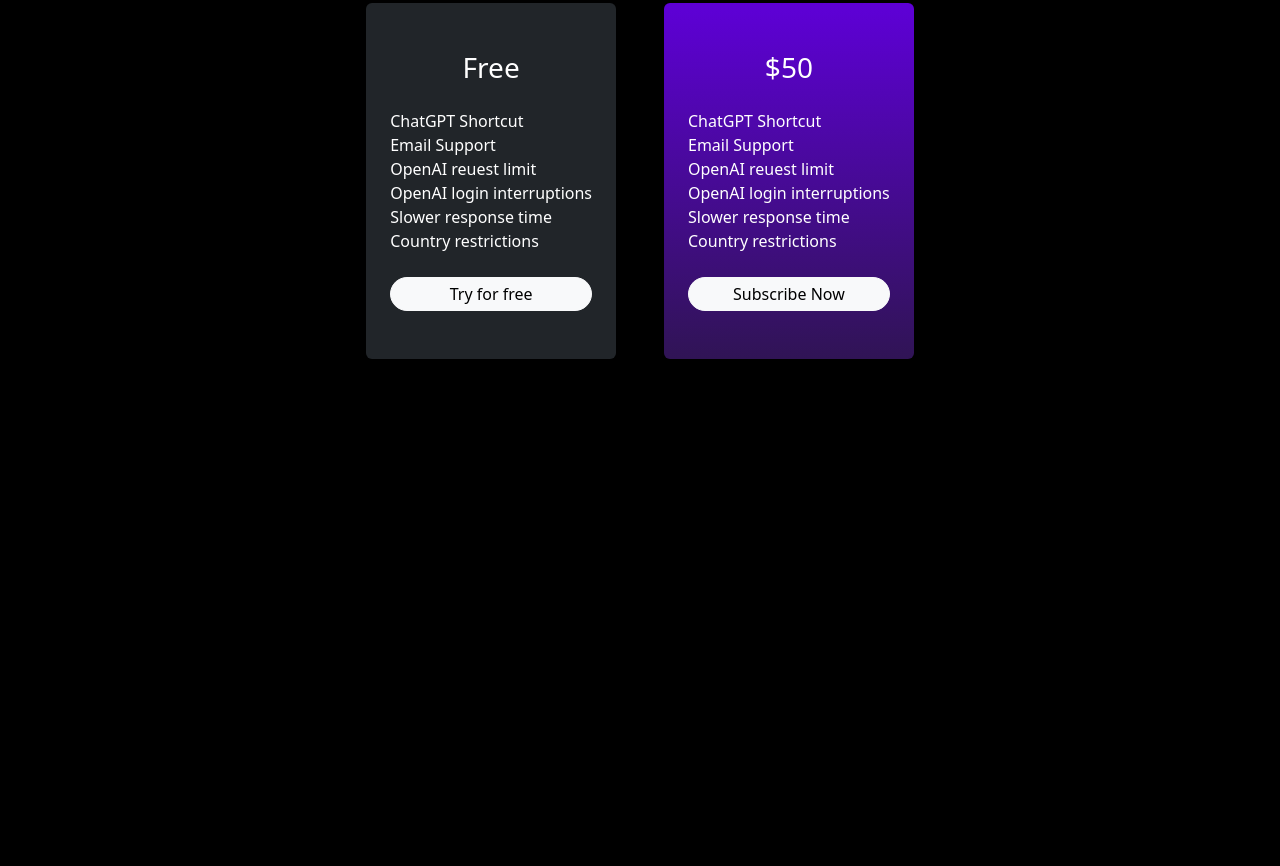
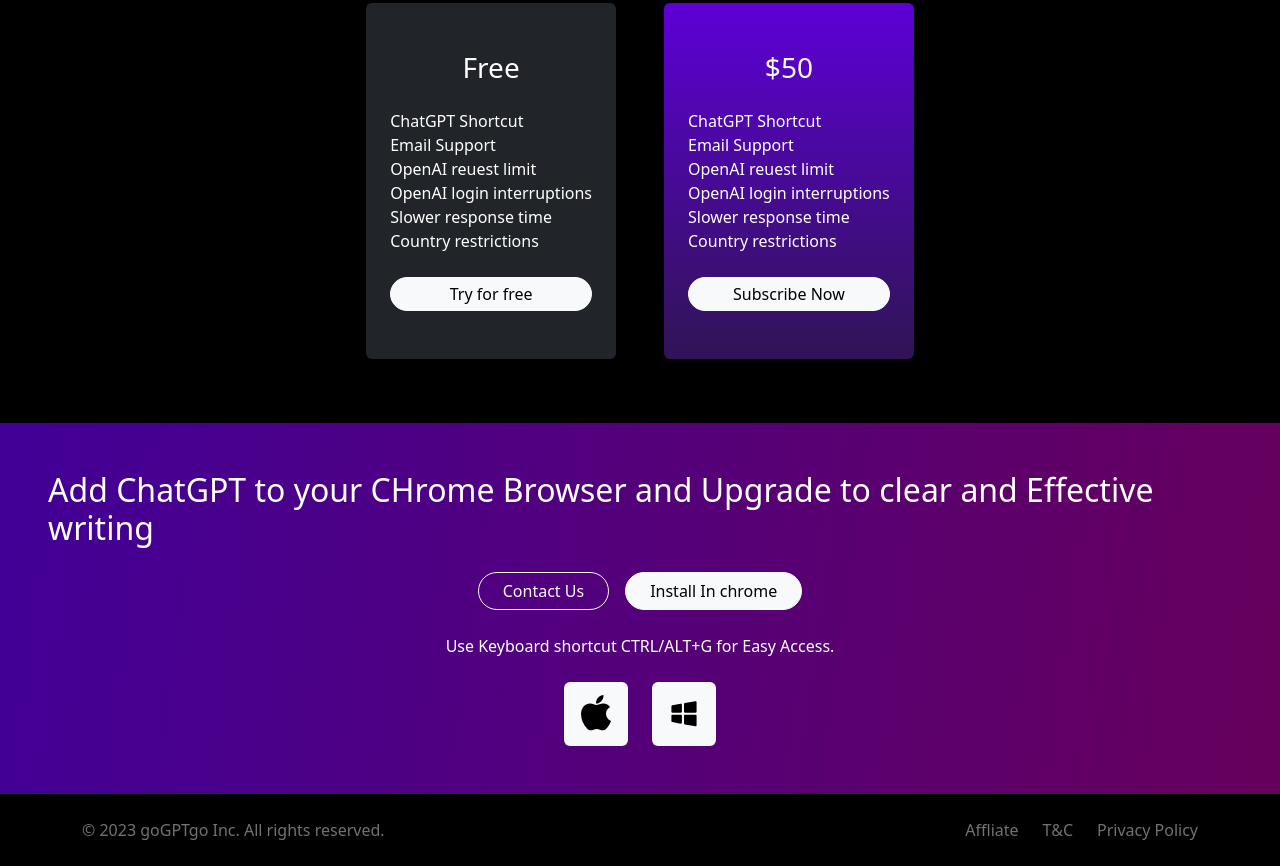
Before and after one commit to ashishatwalkover/gogpt, a plain HTML site: page index.html in a window 1280 px wide. Shown: the part 2401-3267 px from the top of the page. Before the commit the page ends 2824 px from the top, so only its background shows below. Drawn offline with nearby package versions, Linux system fonts and the light colour scheme.

Commit message:
dev dove

```diff
--- a/index.html
+++ b/index.html
@@ -172,48 +172,93 @@
     >
       <h2 class="text-white c-fs-sub-head">Testimonials</h2>
       <div class="col-12 d-flex align-items-center justify-content-center">
-        <span class="d-flex align-items-center justify-content-center c-fs-1 rounded-circle testimonials-errow  bg-dark"><img src="./img/arrow-back.svg"> </span>
-        <div class="d-flex align-items-center m-5 bg-dark gap-4 col-6 rounded py-5 px-4">
+        <span
+          class="d-flex align-items-center justify-content-center c-fs-1 rounded-circle testimonials-errow bg-dark"
+          ><img src="./img/arrow-back.svg" />
+        </span>
+        <div
+          class="d-flex align-items-center m-5 bg-dark gap-4 col-6 rounded py-5 px-4"
+        >
           <img src="./img/msg91-logo.svg" />
           <p class="c-fs-2">
             “As a team of 90 members, we have found goGPTgo to be an essential
             tool for our support team for effective communication. Its
-            impressive performance makes it a must-have for any support team.”<br>
+            impressive performance makes it a must-have for any support
+            team.”<br />
             <strong> Jay Panjwani, VP Support</strong>
           </p>
         </div>
-        <span class="d-flex align-items-center justify-content-center c-fs-1 rounded-circle testimonials-errow  bg-dark"><img src="./img/arrow-next.svg"> </span>
+        <span
+          class="d-flex align-items-center justify-content-center c-fs-1 rounded-circle testimonials-errow bg-dark"
+          ><img src="./img/arrow-next.svg" />
+        </span>
       </div>
       <div></div>
     </div>
-    <div class="container d-flex flex-column gap-3 py-5 align-items-center justify-content-center">
+    <div
+      class="container d-flex flex-column gap-3 py-5 align-items-center justify-content-center"
+    >
       <h2 class="text-white c-fs-sub-head">Pricing</h2>
       <div class="d-flex align-items-center gap-5 my-3">
-        <div class="d-flex flex-column bg-dark py-4 px-4 rounded ">
-          <h3 class="text-center my-4">
-            Free
-          </h3>
+        <div class="d-flex flex-column bg-dark py-4 px-4 rounded">
+          <h3 class="text-center my-4">Free</h3>
           <span>ChatGPT Shortcut</span>
           <span>Email Support</span>
           <span>OpenAI reuest limit</span>
           <span>OpenAI login interruptions</span>
           <span>Slower response time</span>
           <span>Country restrictions</span>
-          <button class="btn btn-light p-1 rounded-pill my-4 ">Try for free</button>
+          <button class="btn btn-light p-1 rounded-pill my-4">
+            Try for free
+          </button>
         </div>
-        <div class="d-flex flex-column sub-card bg-dark py-4 px-4 rounded ">
-          <h3 class="text-center my-4">
-            $50
-          </h3>
+        <div class="d-flex flex-column sub-card bg-dark py-4 px-4 rounded">
+          <h3 class="text-center my-4">$50</h3>
           <span>ChatGPT Shortcut</span>
           <span>Email Support</span>
           <span>OpenAI reuest limit</span>
           <span>OpenAI login interruptions</span>
           <span>Slower response time</span>
           <span>Country restrictions</span>
-          <button class="btn btn-light p-1 rounded-pill my-4 ">Subscribe Now</button>
+          <button class="btn btn-light p-1 rounded-pill my-4">
+            Subscribe Now
+          </button>
         </div>
-
+      </div>
+    </div>
+    <div
+      class="footer p-5 align-items-center justify-ccontent-center d-flex flex-column gap-4"
+    >
+      <h2>
+        Add ChatGPT to your CHrome Browser and Upgrade to clear and Effective
+        writing
+      </h2>
+      <div class="d-flex gap-3">
+        <button class="c-fs-3 btn btn-outline-light px-4 rounded-pill">
+          Contact Us
+        </button>
+        <button class="c-fs-3 btn btn-light px-4 rounded-pill">
+          Install In chrome
+        </button>
+      </div>
+      <p>Use Keyboard shortcut CTRL/ALT+G for Easy Access.</p>
+      <div class="d-flex gap-4">
+        <span
+          class="bg-light d-flex align-items-center justify-content-center rounded download-btn"
+          ><img class="os-btn" src="./img/macos.svg"
+        /></span>
+        <span
+          class="bg-light d-flex align-items-center justify-content-center rounded download-btn"
+          ><img class="os-btn" src="./img/windows.svg"
+        /></span>
+      </div>
+    </div>
+    <div class="container d-flex align-items-center justify-content-between py-4 c-fs-3">
+      <p class="footer-link">© 2023 goGPTgo Inc. All rights reserved.</p>
+      <div class="d-flex gap-4">
+       <a class="footer-link" href="#">Affliate</a>
+       <a class="footer-link" href="#">T&C</a>
+       <a class="footer-link" href="#">Privacy Policy</a>
       </div>
 
     </div>
--- a/style.css
+++ b/style.css
@@ -47,3 +47,20 @@
 .sub-card{
     background: linear-gradient(180deg, #5E00D7 0%, #301455 100%);
 }
+.footer{
+    background: linear-gradient(98.04deg, #420097 0.27%, #66005C 100.01%);
+}
+.download-btn{
+    width: 4rem;
+    height: 4rem;
+}
+.os-btn{
+    width: 2rem;
+
+}
+a{
+    text-decoration: none!important;
+}
+.footer-link{
+    color: #727272;
+}
```
Also changed, not shown: img/macos.svg (added), img/mscos.svg (added), img/windows.svg (added).
